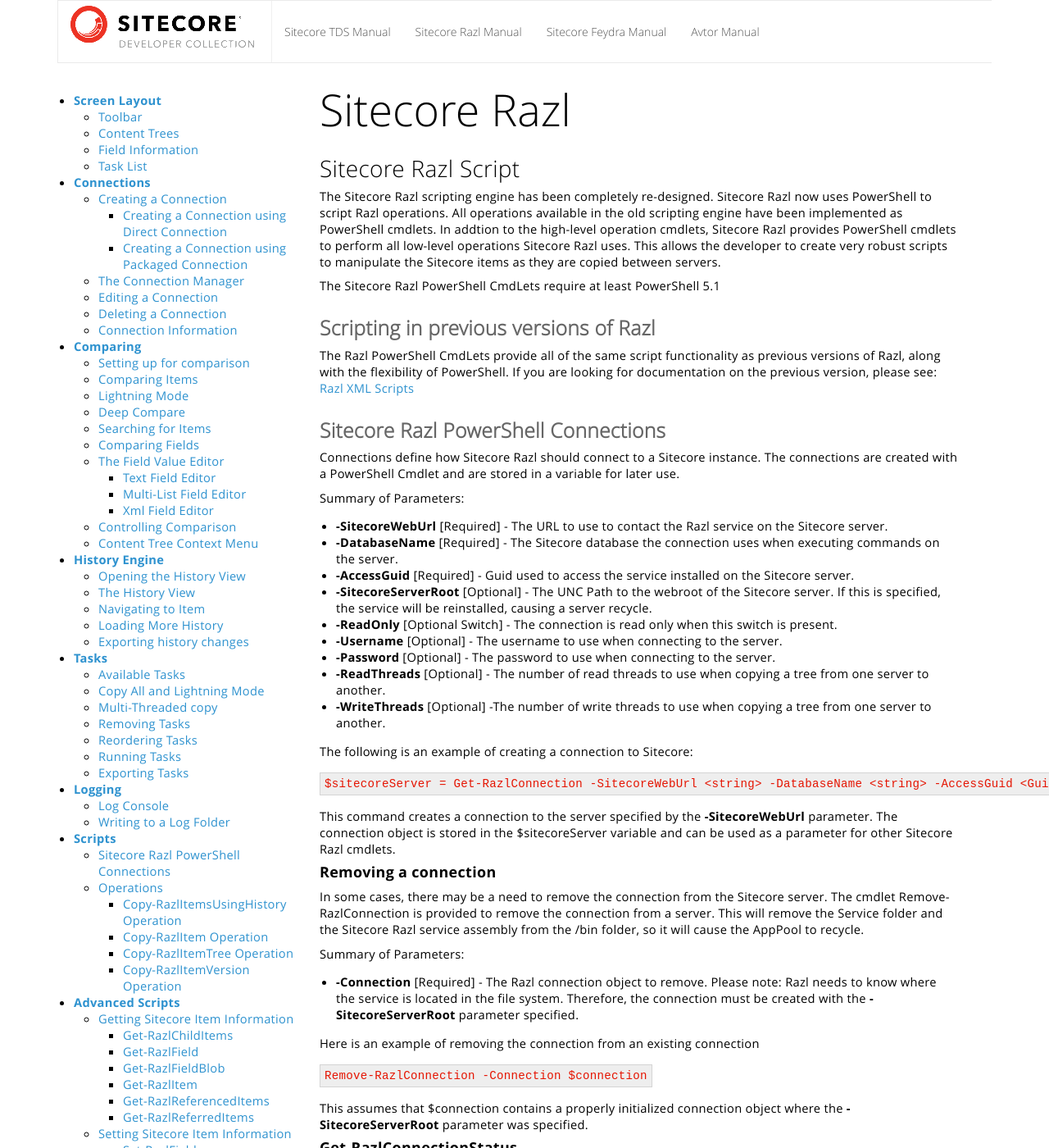
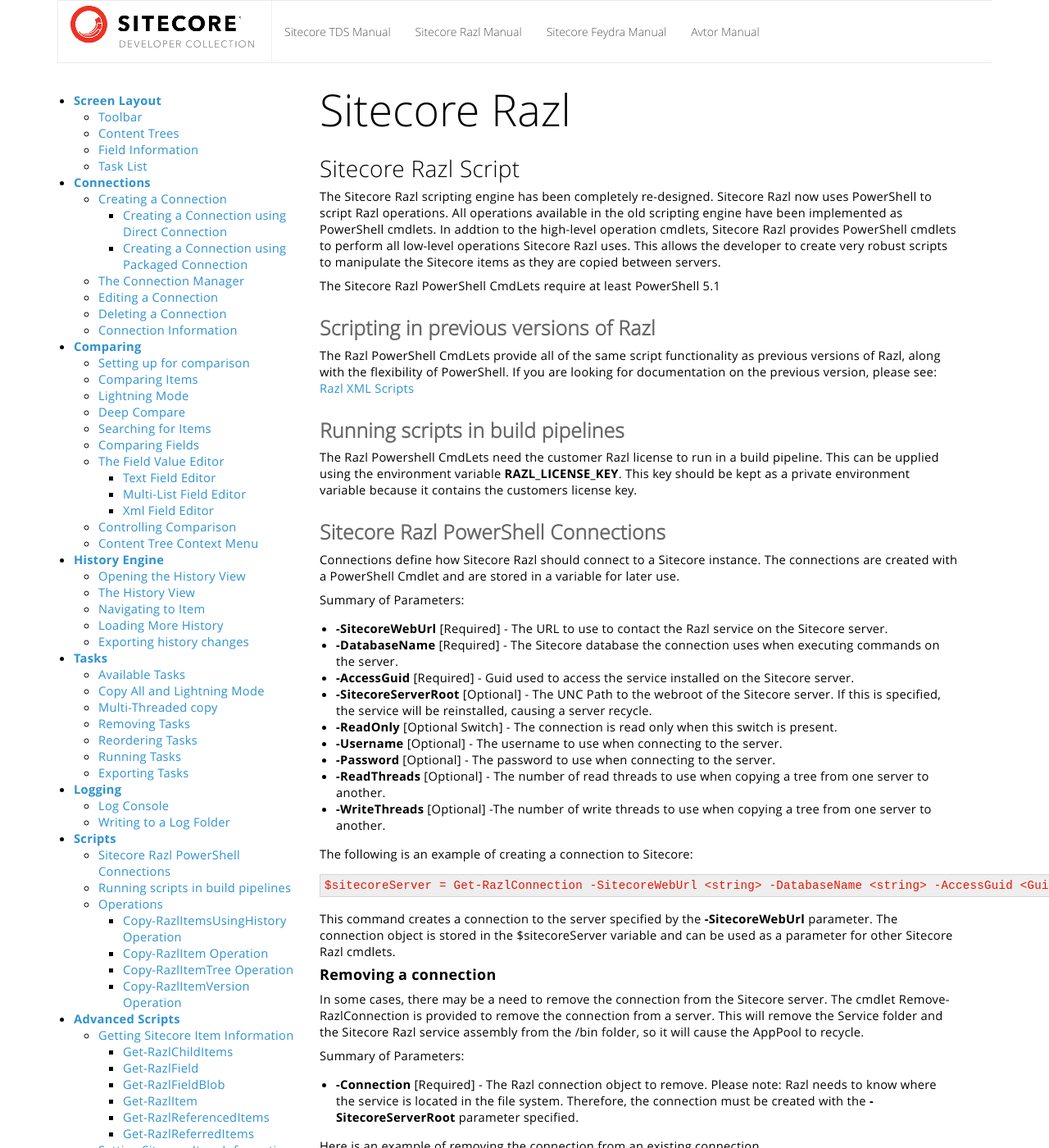
Before and after one commit to HedgehogDevelopment/HedgehogDevelopment.github.io, a Jekyll site: the page built from razl/script.markdown, in a window 1280 px wide and 1400 px high. Shown: the whole window at 82% size. Built offline with Jekyll 4.4.1, drawn with Linux system fonts in a browser that asks for light colours.

Commit message:
Add documentation about Razl license key environment variable

```diff
--- a/_includes/razlchapters.html
+++ b/_includes/razlchapters.html
@@ -84,6 +84,7 @@
         <a href="/razl/script.html"><strong>Scripts</strong></a>
         <ul>
             <li><a href="/razl/script.html#sitecore-razl-powershell-connections">Sitecore Razl PowerShell Connections</a></li>
+            <li><a href="/razl/script.html#running-scripts-in-build-pipelines">Running scripts in build pipelines</a></li>
             <li>
                 <a href="/razl/script.html#operations">Operations</a>
                 <ul>
--- a/razl/script.markdown
+++ b/razl/script.markdown
@@ -11,6 +11,9 @@ The Sitecore Razl PowerShell CmdLets require at least PowerShell 5.1
 
 ### Scripting in previous versions of Razl
 The Razl PowerShell CmdLets provide all of the same script functionality as previous versions of Razl, along with the flexibility of PowerShell. If you are looking for documentation on the previous version, please see: [Razl XML Scripts](./xml_script.html)
+
+### Running scripts in build pipelines
+The Razl Powershell CmdLets need the customer Razl license to run in a build pipeline. This can be upplied using the environment variable **RAZL_LICENSE_KEY**. This key should be kept as a private environment variable because it contains the customers license key.
 
 ### Sitecore Razl PowerShell Connections
 
```
